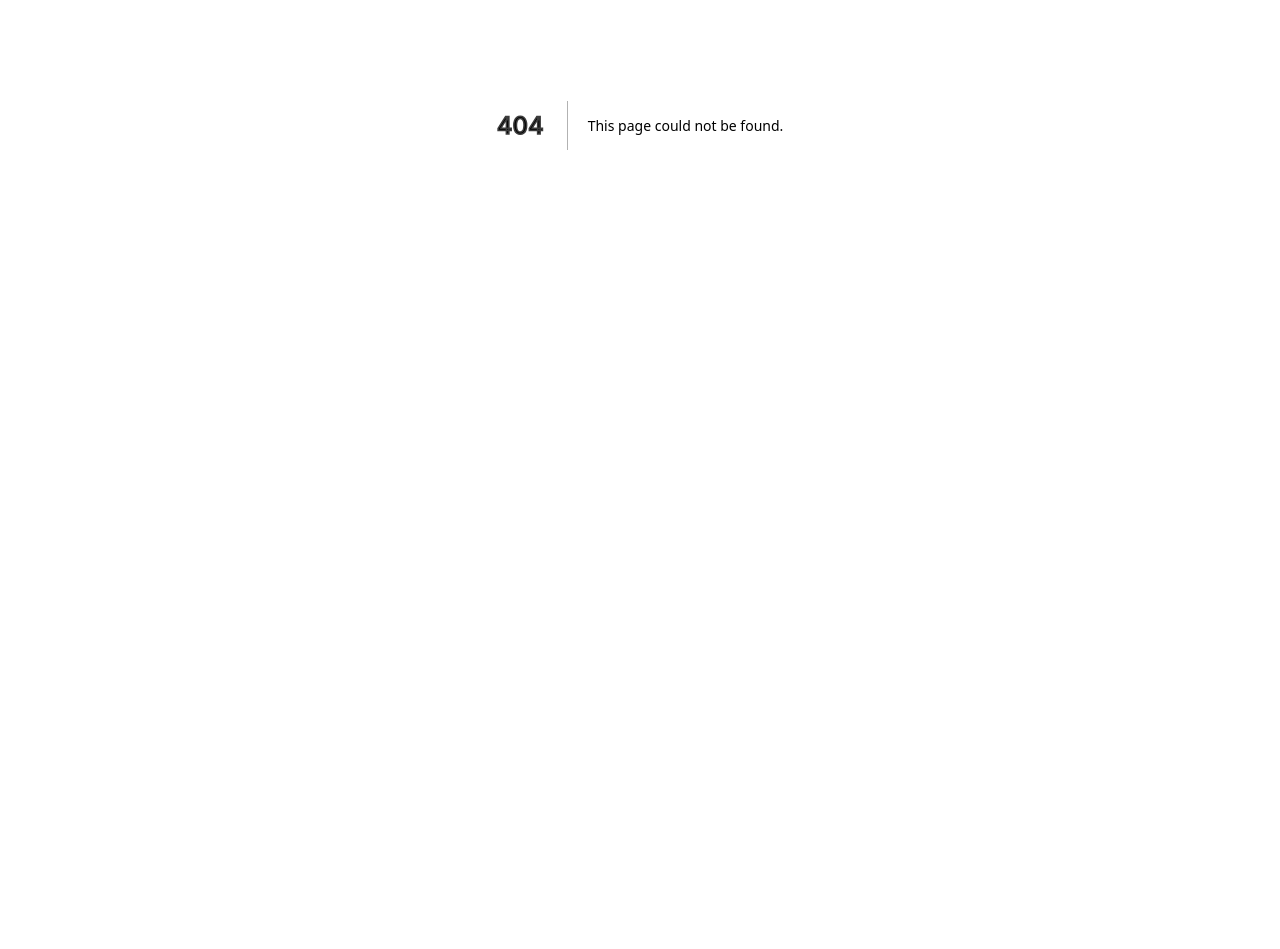
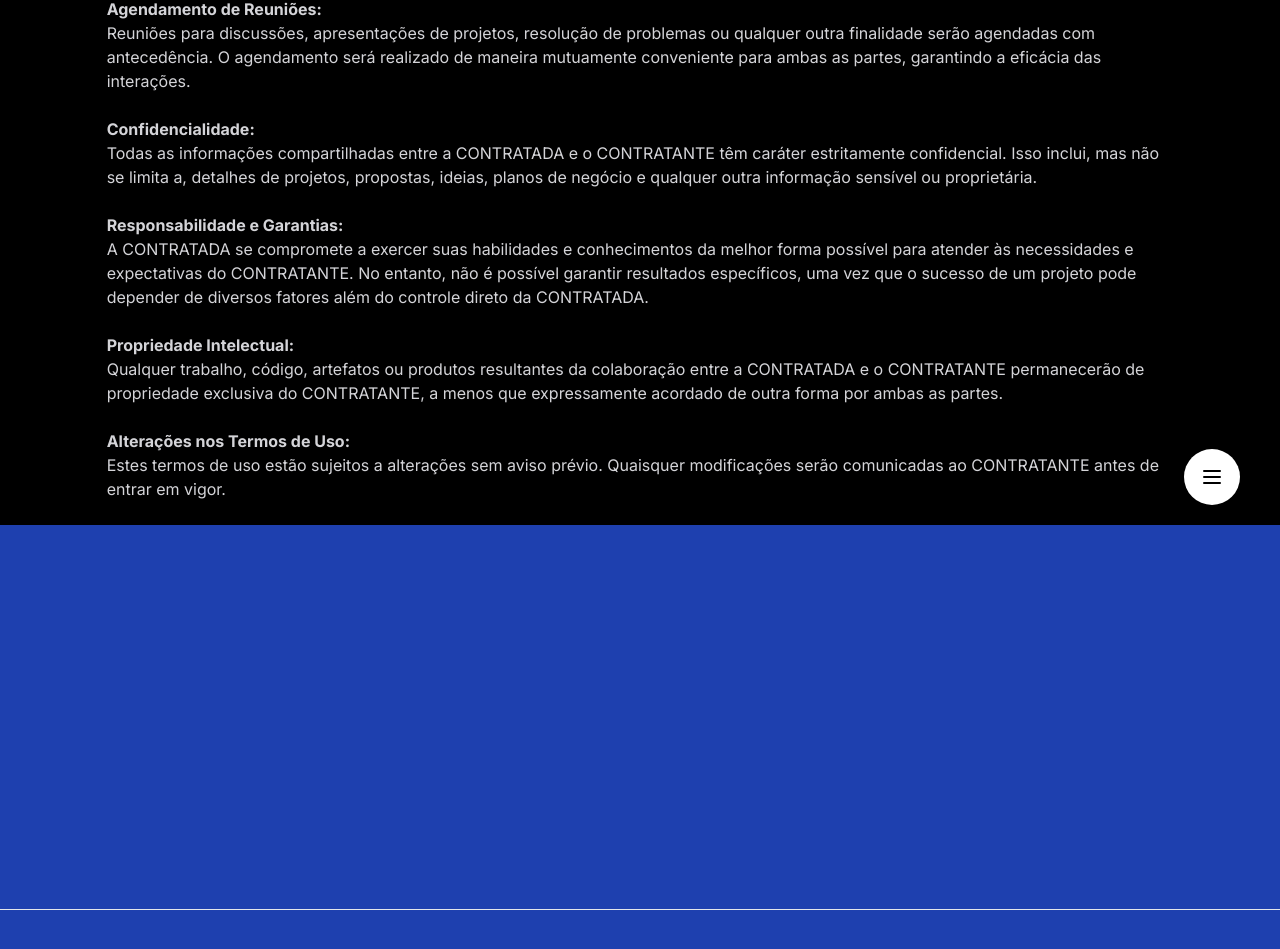
Before and after one commit to Igordevz/portfolio-senior, a Next.js app: page /works in a window 1280 px wide. Before the commit this address had no page. Shown: the part 275-1224 px from the top of the page. Before the commit the page ends 800 px from the top, so only its background shows below. Built offline with nearby package versions, Linux system fonts and the light colour scheme.

Commit message:
first commit

```diff
--- /dev/null
+++ b/src/app/works/page.tsx
@@ -0,0 +1,88 @@
+import Menu from "@/components/Menu";
+import Contact from "@/components/contact";
+
+export default function Works() {
+  return (
+    <>
+      <div className="w-full flex items-center justify-center text-zinc-300 h-auto bg-black">
+        <div className=" w-5/6 py-20">
+          <h2 className="md:text-5xl text-2xl">Para Empresas</h2>
+          <h2>
+            <b>
+              {"("}Contratações{")"}
+            </b>
+            <br />
+            <br />
+          </h2>
+
+          <h2>
+            <b>Natureza do Serviço:</b>
+          </h2>
+          <p>
+            A Plataforma oferece serviços de consultoria de desenvolvimento web
+            remoto, especializado em JavaScript e frameworks associados, bem
+            como TypeScript. Todos os serviços são prestados de forma remota.
+          </p>
+          <br />
+
+          <h2>
+            <b>Agendamento de Reuniões:</b>
+          </h2>
+          <p>
+            Reuniões para discussões, apresentações de projetos, resolução de
+            problemas ou qualquer outra finalidade serão agendadas com
+            antecedência. O agendamento será realizado de maneira mutuamente
+            conveniente para ambas as partes, garantindo a eficácia das
+            interações.
+          </p>
+          <br />
+
+          <h2>
+            <b>Confidencialidade:</b>
+          </h2>
+          <p>
+            Todas as informações compartilhadas entre a CONTRATADA e o
+            CONTRATANTE têm caráter estritamente confidencial. Isso inclui, mas
+            não se limita a, detalhes de projetos, propostas, ideias, planos de
+            negócio e qualquer outra informação sensível ou proprietária.
+          </p>
+          <br />
+
+          <h2>
+            <b>Responsabilidade e Garantias:</b>
+          </h2>
+          <p>
+            A CONTRATADA se compromete a exercer suas habilidades e
+            conhecimentos da melhor forma possível para atender às necessidades
+            e expectativas do CONTRATANTE. No entanto, não é possível garantir
+            resultados específicos, uma vez que o sucesso de um projeto pode
+            depender de diversos fatores além do controle direto da CONTRATADA.
+          </p>
+          <br />
+
+          <h2>
+            <b>Propriedade Intelectual:</b>
+          </h2>
+          <p>
+            Qualquer trabalho, código, artefatos ou produtos resultantes da
+            colaboração entre a CONTRATADA e o CONTRATANTE permanecerão de
+            propriedade exclusiva do CONTRATANTE, a menos que expressamente
+            acordado de outra forma por ambas as partes.
+          </p>
+          <br />
+
+          <h2>
+            <b>Alterações nos Termos de Uso:</b>
+          </h2>
+          <p>
+            Estes termos de uso estão sujeitos a alterações sem aviso prévio.
+            Quaisquer modificações serão comunicadas ao CONTRATANTE antes de
+            entrar em vigor.
+          </p>
+        </div>
+      </div>
+      <Contact />
+      <Menu />
+    </>
+  );
+}
--- a/src/components/Menu.tsx
+++ b/src/components/Menu.tsx
@@ -77,7 +77,7 @@ export default function Menu() {
           <div className={`ml-10 flex flex-col gap-6 overflow-hidden`}>
             <a
               onClick={() => setMenu(false)}
-              href="#projects"
+              href="/#projects"
               id="t1"
               className=" md:text-4xl text-xl overflow-hidden hover:translate-x-2 transition-all text-zinc-300"
             >
@@ -85,7 +85,7 @@ export default function Menu() {
             </a>
             <a
               onClick={() => setMenu(false)}
-              href="#about"
+              href="/#about"
               id="t2"
               className=" md:text-4xl text-xl overflow-hidden hover:translate-x-2 transition-all text-zinc-300"
             >
@@ -93,7 +93,7 @@ export default function Menu() {
             </a>
             <a
               onClick={() => setMenu(false)}
-              href="#habilidades"
+              href="/#habilidades"
               id="t3"
               className=" md:text-4xl text-xl overflow-hidden hover:translate-x-2 transition-all text-zinc-300"
             >
@@ -101,7 +101,7 @@ export default function Menu() {
             </a>
             <a
               onClick={() => setMenu(false)}
-              href="#education"
+              href="/#education"
               id="t4"
               className=" md:text-4xl text-xl overflow-hidden hover:translate-x-2 transition-all text-zinc-300"
             >
@@ -109,7 +109,7 @@ export default function Menu() {
             </a>
             <a
               onClick={() => setMenu(false)}
-              href="#contact"
+              href="/#contact"
               id="t5"
               className=" md:text-4xl text-xl overflow-hidden hover:translate-x-2 transition-all text-zinc-300"
             >
@@ -120,8 +120,8 @@ export default function Menu() {
           <div className="w-full flex md:flex-row flex-col justify-evenly  items-stretch pt-20 h-auto ml-10 md:ml-0 gap-10">
             <div className="text-zinc-200 flex flex-col gap-4 ">
               <a
-                target="_blank"
-                href=""
+                target=""
+                href="/works"
                 id="u1"
                 className="transition-all overflow-hidden hover:text-zinc-300"
               >
--- a/src/components/contact/index.tsx
+++ b/src/components/contact/index.tsx
@@ -23,28 +23,26 @@ export default function Contact() {
             <Send className="text-zinc-300" />
           </a>
         </div>
-        <p className="text-zinc-800 max-w-[90%]">
+        <p className="text-zinc-600 max-w-[90%]">
           Esta mensagem será enviada diretamente para o meu número de telefone,
           whatsApp.
         </p>
       </div>
 
-      <div className="text-zinc-800 flex flex-col gap-4 w-[90%] xl:w-auto">
-        <a target="_blank" href="" className="transition-all hover:text-zinc-300">
+      <div className="text-zinc-600 flex flex-col gap-4 w-[90%] xl:w-auto">
+        <a target="_blank" href="/works" className="transition-all hover:text-zinc-300">
           Para Empresas
         </a>
-        <a target="_blank" href="" className="transition-all hover:text-zinc-300">
+        <a target="_blank" href="https://github.com/Igordevz/Igordevz" className="transition-all hover:text-zinc-300">
           Frameworks Utilizados
         </a>
-        <a target="_blank" href="" className="transition-all hover:text-zinc-300">
-          Clientes
-        </a>
-        <a target="_blank" href="" className="transition-all hover:text-zinc-300">
-          Parcerias
-        </a>
+        <p  className="transition-all hover:text-zinc-300">
+          programadorigor.dev@gmail.com
+        </p>
+
       </div>
 
-      <div className="text-zinc-800 flex flex-col gap-4 ">
+      <div className="text-zinc-600 flex flex-col gap-4 ">
         <h2 className="text-zinc-300 xl:text-xl">Redes Sociais</h2>
       <div className="flex flex-row justify-between">
       <a className="transition-all hover:text-zinc-400" target="_blank" href="https://github.com/Igordevz">
```
